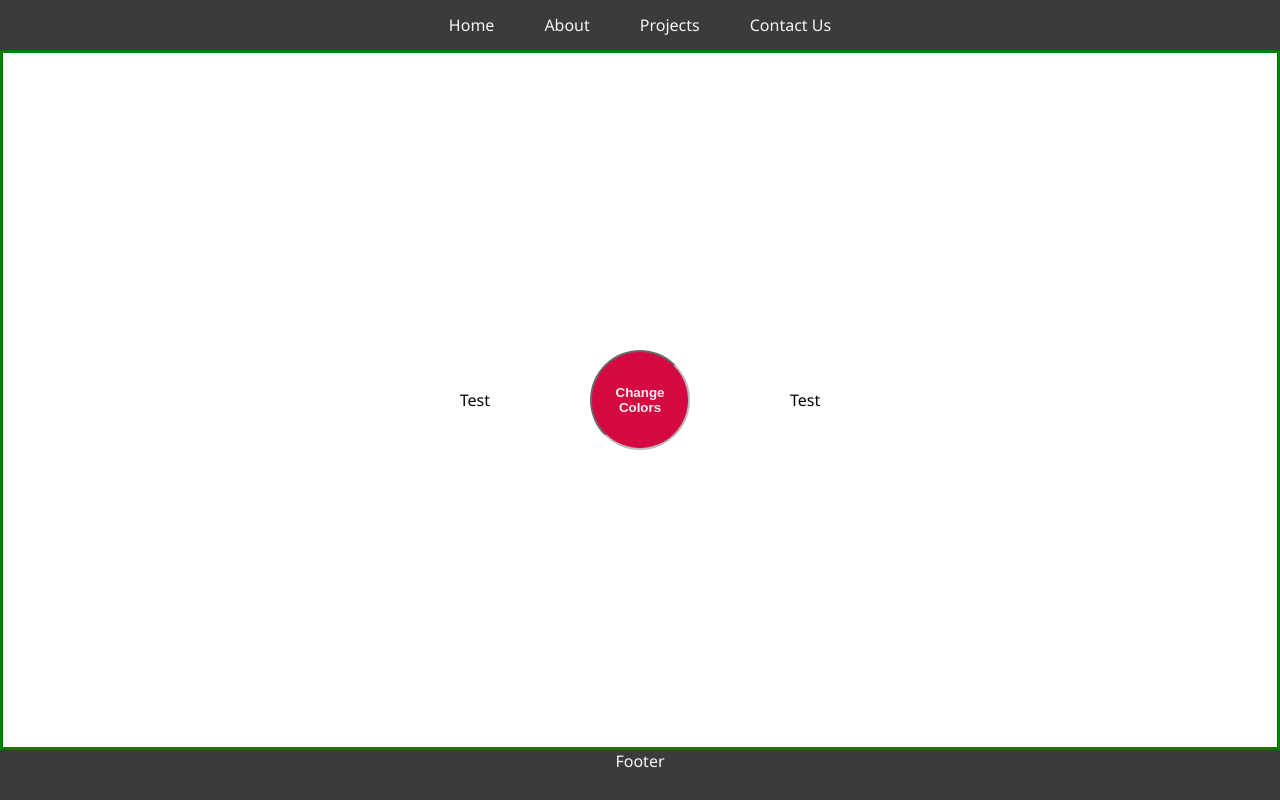
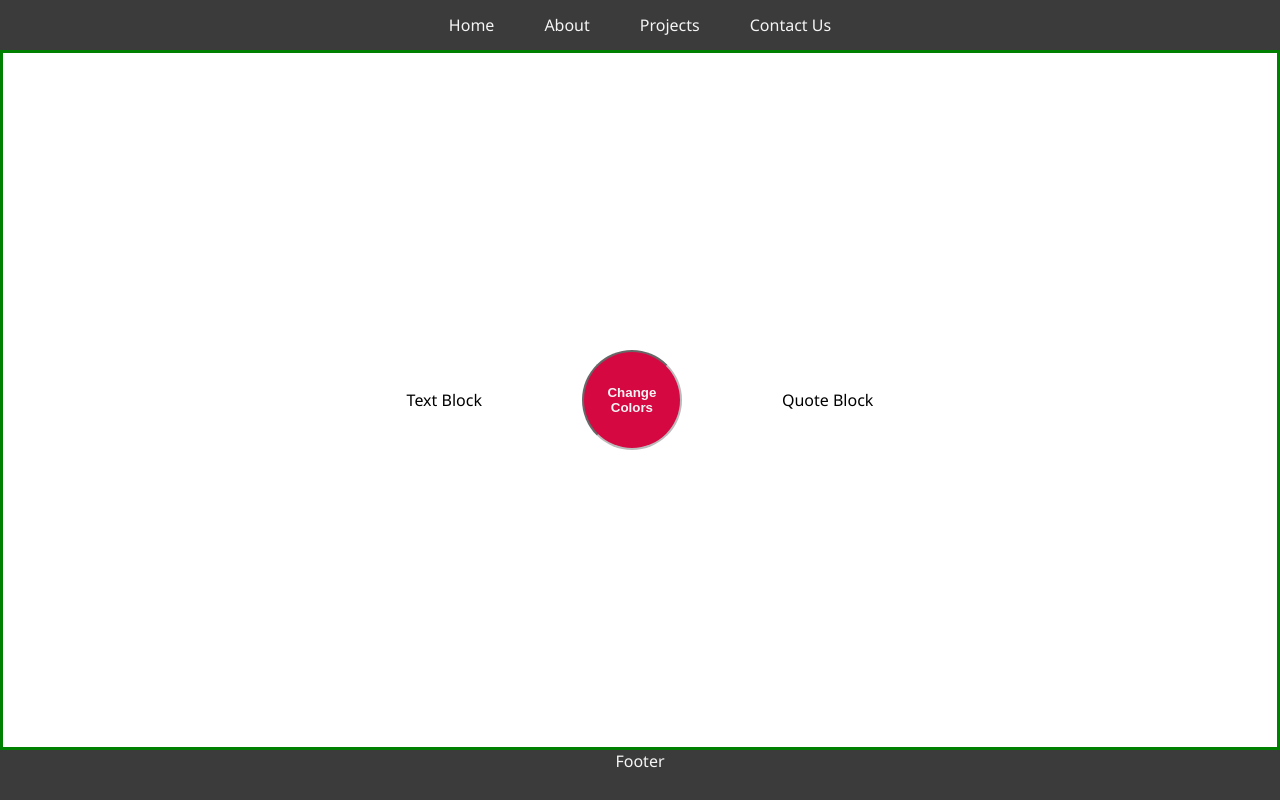
Before and after one commit to ClaytonSeager/colorChange_onClick, a plain HTML site: page index.html in a window 1280 px wide. Drawn offline with Linux system fonts and the light colour scheme.

Commit message:
Update index.html

```diff
--- a/index.html
+++ b/index.html
@@ -15,9 +15,9 @@
     </div>
 </div>
 <div class="content">
-    <div class="content__box"> Test </div>
+    <div class="content__box"> Text Block </div>
     <button id="click">Change Colors</button>
-    <div class="content__box"> Test </div>
+    <div class="content__box"> Quote Block </div>
 </div>
 <div class="footer">Footer</div>
 <script src="scripts.js" type="text/javascript"></script>
```
